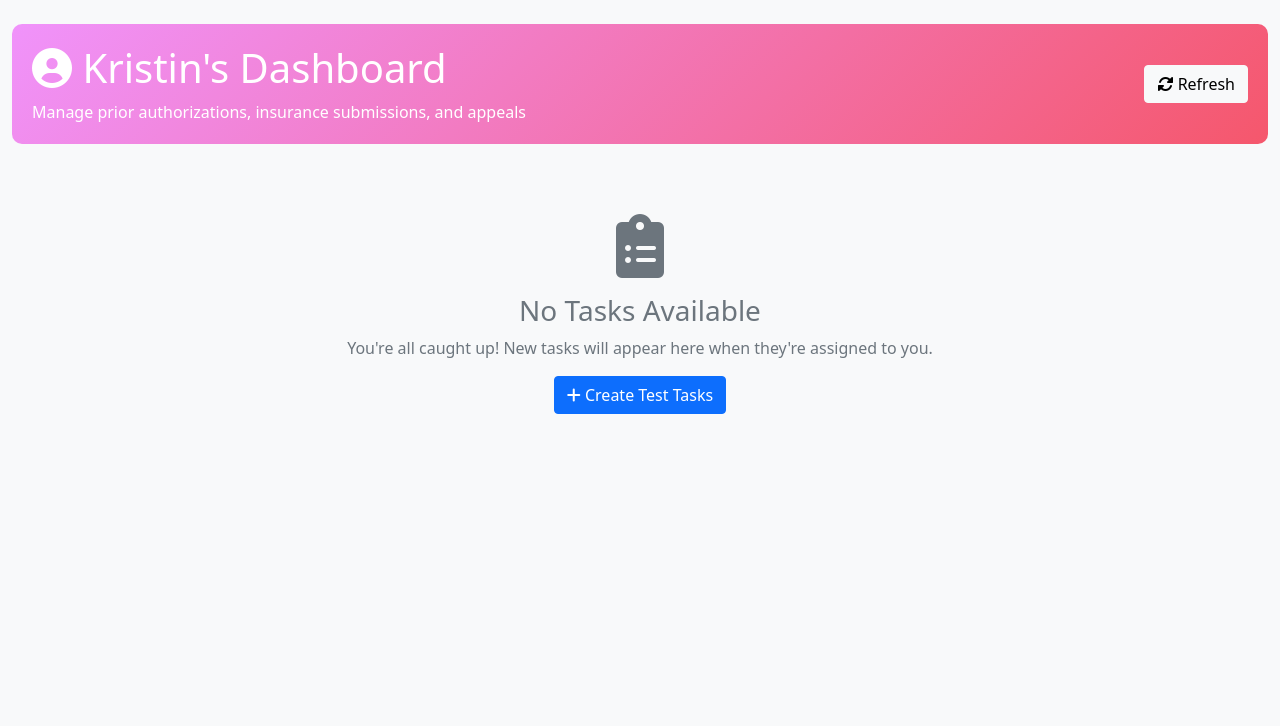
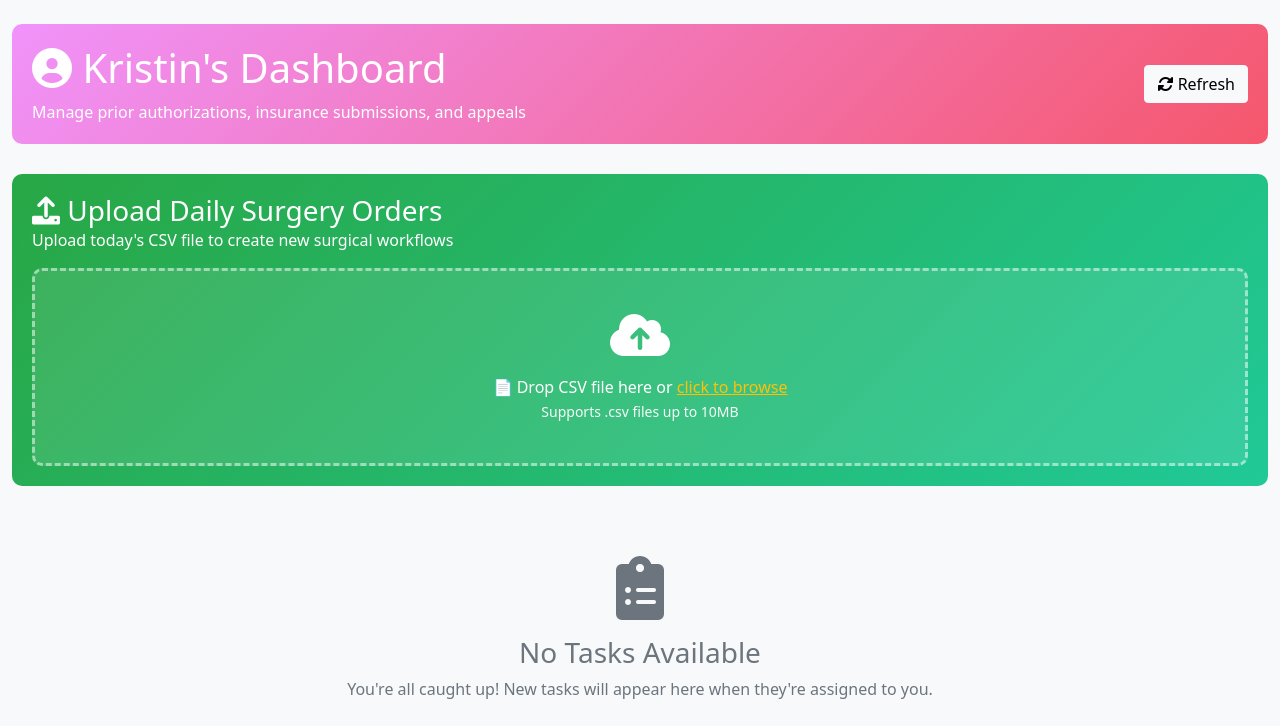
Before and after one commit to JimmyISL/surgical-workflow, a Flask app: page /dashboard/kristin in a window 1280 px wide. Shown: the part 58-784 px from the top of the page. Before the commit the page ends 472 px from the top, so only its background shows below. Run offline with Flask 3, Linux system fonts and the light colour scheme; some libraries are stand-ins or nearby versions.

Commit message:
Complete surgical workflow system with file upload
- Add CSV file upload functionality for daily surgery orders
- Support for both 'order name' and 'order name (single)' column formats
- Real-time workflow creation and task assignment
- Dashboard for Kristin (authorization) and Sharon (scheduling)
- Task completion with sequential workflow progression
- Cancel and postpone workflow features with reactivation
- Task history with filtering and status tracking
- Postponed workflows management
- Working file upload parsing for surgery CSV files
- All core functionality tested and working

```diff
--- a/app.py
+++ b/app.py
@@ -6,6 +6,8 @@ import json
 from datetime import datetime
 from config import Config
 from models import db, WorkflowInstance, Task, WORKFLOW_STEPS, create_next_task
+from werkzeug.utils import secure_filename
+import os
 
 app = Flask(__name__)
 app.config.from_object(Config)
@@ -18,6 +20,99 @@ def create_tables():
     """Create database tables"""
     with app.app_context():
         db.create_all()
+
+ALLOWED_EXTENSIONS = {'csv'}
+
+def allowed_file(filename):
+    return '.' in filename and filename.rsplit('.', 1)[1].lower() in ALLOWED_EXTENSIONS
+
+def parse_surgery_csv(csv_content):
+    """Parse the specific format of surgery CSV files"""
+    try:
+        lines = csv_content.strip().split('\n')
+        print(f"Total lines in CSV: {len(lines)}")
+
+        # Find the header line (should contain column names)
+        header_line = None
+        header_index = 0
+
+        for i, line in enumerate(lines):
+            print(f"Line {i}: {line[:100]}")  # Debug: show first 100 chars of each line
+            if 'order name' in line.lower() and 'patient name' in line.lower():
+                header_line = line
+                header_index = i
+                print(f"Found header at line {i}: {header_line}")
+                break
+
+        if not header_line:
+            # Try alternative header patterns
+            for i, line in enumerate(lines):
+                if 'patient' in line.lower() and 'order' in line.lower():
+                    header_line = line
+                    header_index = i
+                    print(f"Found alternative header at line {i}: {header_line}")
+                    break
+
+        if not header_line:
+            raise ValueError("Could not find header line in CSV. Looking for columns with 'order name' and 'patient name'")
+
+        # Parse the CSV starting from the header
+        csv_lines = lines[header_index:]
+
+        # Remove the **TOTAL** line and empty lines
+        filtered_lines = []
+        for line in csv_lines:
+            line = line.strip()
+            if line and not line.startswith('**TOTAL**') and ',' in line and not line.startswith('REPORT NAME'):
+                filtered_lines.append(line)
+
+        print(f"Filtered lines: {len(filtered_lines)}")
+
+        if len(filtered_lines) <= 1:  # Only header, no data
+            return []
+
+        # Create CSV reader
+        csv_reader = csv.DictReader(filtered_lines)
+        records = []
+
+        for row_num, row in enumerate(csv_reader):
+            print(f"Processing row {row_num}: {row}")
+
+            # Handle both column name variations
+            order_name = (row.get('order name (single)') or
+                         row.get('order name') or '').strip()
+            patient_name = row.get('patient name', '').strip()
+
+            # Clean and validate the row
+            if patient_name and order_name:
+                clean_row = {
+                    'patient_name': patient_name,
+                    'patientid': row.get('patientid', '').strip(),
+                    'order_name': order_name,
+                    'order_desc': row.get('order desc', '').strip(),
+                    'order_type_grp': row.get('order type grp', '').strip(),
+                    'created_date': row.get('Created Date', '').strip(),
+                    'approving_provider': row.get('apprving provdr', '').strip(),
+                    'created_provider': row.get('created provdr', '').strip(),
+                    'order_provider': row.get('ordr provdr', '').strip(),
+                    'patient_sex': row.get('patientsex', '').strip()
+                }
+
+                # Only add if we have essential data
+                if clean_row['patient_name'] and clean_row['order_name']:
+                    records.append(clean_row)
+                    print(f"Added record: {clean_row['patient_name']} - {clean_row['order_name']}")
+                else:
+                    print(f"Skipped row - missing essential data: {clean_row}")
+            else:
+                print(f"Skipped row - missing patient name or order name: patient='{patient_name}', order='{order_name}'")
+
+        print(f"Final records count: {len(records)}")
+        return records
+
+    except Exception as e:
+        print(f"Error in parse_surgery_csv: {str(e)}")
+        raise
 
 # Routes
 @app.route('/')
@@ -87,6 +182,116 @@ def task_history():
         task_history.append(task_info)
 
     return render_template('task_history.html', task_history=task_history)
+
+# File upload route - MUST come before dashboard/<user> route
+@app.route('/upload-orders', methods=['POST'])
+def upload_orders():
+    """Handle CSV file upload and create workflows"""
+    try:
+        print("Upload request received")  # Debug log
+
+        # Check if file was uploaded
+        if 'file' not in request.files:
+            print("No file in request")
+            return jsonify({'error': 'No file provided'}), 400
+
+        file = request.files['file']
+        print(f"File received: {file.filename}")
+
+        if file.filename == '':
+            return jsonify({'error': 'No file selected'}), 400
+
+        if not allowed_file(file.filename):
+            return jsonify({'error': 'Invalid file type. Please upload a CSV file.'}), 400
+
+        # Read file content
+        try:
+            csv_content = file.read().decode('utf-8')
+            print(f"CSV content length: {len(csv_content)}")
+            print(f"First 200 chars: {csv_content[:200]}")
+        except Exception as e:
+            print(f"Error reading file: {str(e)}")
+            return jsonify({'error': 'Could not read CSV file'}), 400
+
+        # Parse CSV data
+        try:
+            records = parse_surgery_csv(csv_content)
+            print(f"Parsed {len(records)} records")
+        except Exception as e:
+            print(f"Error parsing CSV: {str(e)}")
+            return jsonify({'error': f'Error parsing CSV: {str(e)}'}), 400
+
+        if not records:
+            return jsonify({'error': 'No valid surgery orders found in CSV'}), 400
+
+        # Create workflows from records
+        created_workflows = []
+        batch_id = f"upload_{datetime.now().strftime('%Y%m%d_%H%M%S')}"
+
+        for i, record in enumerate(records):
+            try:
+                print(f"Processing record {i+1}: {record['patient_name']}")
+
+                # Create workflow instance
+                workflow = WorkflowInstance(
+                    patient_name=record['patient_name'],
+                    patient_id=record['patientid'],
+                    order_name=record['order_name'],
+                    order_desc=record['order_desc'] or record['order_name'],
+                    batch_id=batch_id
+                )
+                # Set CSV data
+                workflow.set_csv_data(record)
+
+                db.session.add(workflow)
+                db.session.flush()  # Get the ID
+
+                # Create first task (Prior Authorization) - Create Task directly
+                first_task = Task(
+                    workflow_id=workflow.id,
+                    step_name='prior_authorization',
+                    assigned_to='kristin'
+                )
+
+                db.session.add(first_task)
+
+                created_workflows.append({
+                    'id': workflow.id,
+                    'patient_name': workflow.patient_name,
+                    'order_name': workflow.order_name
+                })
+
+            except Exception as e:
+                print(f"Error creating workflow for {record['patient_name']}: {str(e)}")
+                import traceback
+                traceback.print_exc()
+                continue
+
+        db.session.commit()
+        print(f"Successfully created {len(created_workflows)} workflows")
+
+        # Notify connected clients
+        try:
+            socketio.emit('new_workflows_created', {
+                'count': len(created_workflows),
+                'workflows': created_workflows
+            })
+        except Exception as e:
+            print(f"Error emitting socket event: {str(e)}")
+
+        return jsonify({
+            'success': True,
+            'message': f'Successfully created {len(created_workflows)} workflows',
+            'created_workflows': created_workflows,
+            'total_records': len(records)
+        })
+
+    except Exception as e:
+        db.session.rollback()
+        print(f"Upload error: {str(e)}")
+        import traceback
+        traceback.print_exc()
+        return jsonify({'error': f'Upload failed: {str(e)}'}), 500
 
 @app.route('/dashboard/<user>')
 def dashboard(user):
@@ -238,7 +443,6 @@ def reactivate_workflow(workflow_id):
 
     # Mark workflow as active
     workflow.status = 'active'
-    workflow.current_step = 'prior_authorization'
 
     # Cancel all existing tasks for this workflow
     existing_tasks = Task.query.filter_by(workflow_id=workflow.id).all()
@@ -527,17 +731,14 @@ def handle_connect():
 def handle_disconnect():
     print('Client disconnected')
 
-@socketio.on('connect')
-def handle_connect():
-    print('Client connected')
-
-@socketio.on('disconnect')
-def handle_disconnect():
-    print('Client disconnected')
-
 if __name__ == '__main__':
     # Create tables when app starts
     create_tables()
+
+    # Debug: Print all registered routes
+    print("Registered routes:")
+    for rule in app.url_map.iter_rules():
+        print(f"  {rule.rule} -> {rule.endpoint} ({list(rule.methods)})")
 
     # Get port from environment (for hosting platforms)
     import os
--- a/templates/dashboard.html
+++ b/templates/dashboard.html
@@ -1,6 +1,4 @@
-</script>
-</body>
-</html><!DOCTYPE html>
+<!DOCTYPE html>
 <html lang="en">
 <head>
     <meta charset="UTF-8">
@@ -52,6 +50,41 @@
             padding: 40px;
             color: #6c757d;
         }
+
+        /* File Upload Styles */
+        .upload-section {
+            background: linear-gradient(135deg, #28a745 0%, #20c997 100%);
+            color: white;
+            padding: 20px;
+            border-radius: 10px;
+            margin-bottom: 30px;
+        }
+        .upload-area {
+            border: 3px dashed rgba(255,255,255,0.5);
+            border-radius: 10px;
+            padding: 40px;
+            text-align: center;
+            transition: all 0.3s ease;
+            cursor: pointer;
+            background: rgba(255,255,255,0.1);
+        }
+        .upload-area:hover, .upload-area.dragover {
+            border-color: white;
+            background: rgba(255,255,255,0.2);
+        }
+        .upload-link {
+            color: #ffc107;
+            text-decoration: underline;
+        }
+        .upload-status {
+            margin-top: 15px;
+            padding: 10px;
+            border-radius: 5px;
+            display: none;
+        }
+        .upload-status.success { background: rgba(40, 167, 69, 0.2); }
+        .upload-status.error { background: rgba(220, 53, 69, 0.2); }
+        .upload-status.info { background: rgba(23, 162, 184, 0.2); }
     </style>
 </head>
 <body class="bg-light">
@@ -98,6 +131,33 @@
                 </div>
             </div>
         </div>
+
+        <!-- File Upload Section (Kristin Only) -->
+        {% if user == 'Kristin' %}
+        <div class="upload-section">
+            <div class="row align-items-center mb-3">
+                <div class="col">
+                    <h3 class="mb-0">
+                        <i class="fas fa-upload"></i> Upload Daily Surgery Orders
+                    </h3>
+                    <p class="mb-0">Upload today's CSV file to create new surgical workflows</p>
+                </div>
+            </div>
+
+            <div class="upload-area" id="uploadArea">
+                <i class="fas fa-cloud-upload-alt fa-3x mb-3"></i>
+                <p class="mb-0">📄 Drop CSV file here or <span class="upload-link">click to browse</span></p>
+                <small class="text-light">Supports .csv files up to 10MB</small>
+            </div>
+
+            <input type="file" id="csvFile" accept=".csv" style="display: none;">
+            <button class="btn btn-warning mt-3" id="uploadBtn" style="display: none;">
+                <i class="fas fa-upload"></i> Upload Orders
+            </button>
+
+            <div class="upload-status" id="uploadStatus"></div>
+        </div>
+        {% endif %}
 
         <!-- Connection Status -->
         <div id="connection-status" class="alert alert-info d-none">
@@ -157,11 +217,6 @@
                 <i class="fas fa-clipboard-list fa-4x mb-3"></i>
                 <h3>No Tasks Available</h3>
                 <p>You're all caught up! New tasks will appear here when they're assigned to you.</p>
-                {% if user == 'Kristin' %}
-                    <button class="btn btn-primary" onclick="testCreateTasks()">
-                        <i class="fas fa-plus"></i> Create Test Tasks
-                    </button>
-                {% endif %}
             </div>
         {% endif %}
     </div>
@@ -183,7 +238,11 @@
 
     <script src="https://cdn.jsdelivr.net/npm/bootstrap@5.1.3/dist/js/bootstrap.bundle.min.js"></script>
     <script>
-        // File upload functionality
+        // Initialize Socket.IO
+        const socket = io();
+
+        // File upload functionality (only for Kristin)
+        {% if user == 'Kristin' %}
         const uploadArea = document.getElementById('uploadArea');
         const csvFile = document.getElementById('csvFile');
         const uploadBtn = document.getElementById('uploadBtn');
@@ -245,6 +304,14 @@
                     body: formData
                 });
 
+                // Check if response is JSON
+                const contentType = response.headers.get('content-type');
+                if (!contentType || !contentType.includes('application/json')) {
+                    const text = await response.text();
+                    console.error('Non-JSON response:', text);
+                    throw new Error('Server returned invalid response');
+                }
+
                 const result = await response.json();
 
                 if (response.ok) {
@@ -258,12 +325,13 @@
                     uploadArea.querySelector('p').innerHTML = '📄 Drop CSV file here or <span class="upload-link">click to browse</span>';
                     uploadBtn.style.display = 'none';
 
-                    // Refresh workflow list
-                    loadWorkflows();
+                    // Refresh page to show new tasks
+                    setTimeout(() => location.reload(), 2000);
                 } else {
-                    showUploadStatus(`❌ Error: ${result.error}`, 'error');
+                    showUploadStatus(`❌ Error: ${result.error || 'Unknown error'}`, 'error');
                 }
             } catch (error) {
+                console.error('Upload error:', error);
                 showUploadStatus(`❌ Upload failed: ${error.message}`, 'error');
             } finally {
                 uploadBtn.disabled = false;
@@ -282,11 +350,12 @@
                 }, 5000);
             }
         }
+        {% endif %}
 
         // Socket.IO listeners
         socket.on('workflows_updated', function(data) {
             console.log('Workflows updated:', data);
-            loadWorkflows();
+            setTimeout(() => location.reload(), 1000);
         });
 
         // Connection status
@@ -304,7 +373,6 @@
         // Real-time updates
         socket.on('task_updated', function(data) {
             console.log('Task updated:', data);
-            // Refresh the page to show updated tasks
             setTimeout(() => location.reload(), 1000);
         });
 
@@ -313,31 +381,10 @@
             setTimeout(() => location.reload(), 2000);
         });
 
-        // Open task detail in new page for now (easier to debug)
+        // Open task detail in new page
         function openTask(taskId) {
             window.location.href = `/task/${taskId}`;
         }
-
-        // Test function to create sample tasks (for Kristin only)
-        function testCreateTasks() {
-            fetch('/test_csv_upload', {
-                method: 'POST',
-                headers: {
-                    'Content-Type': 'application/json',
-                }
-            })
-            .then(response => response.json())
-            .then(data => {
-                if (data.success) {
-                    console.log(`Created ${data.workflows_created} test workflows!`);
-                    setTimeout(() => location.reload(), 1000);
-                } else {
-                    console.error('Error creating test tasks');
-                }
-            })
-            .catch(error => {
-                console.error('Error:', error);
-            });
-        }
-        // Load workflows on page load
-        loadWorkflows();
+    </script>
+</body>
+</html>
```
Also changed, not shown: test_db.py (+14 -47 lines).
